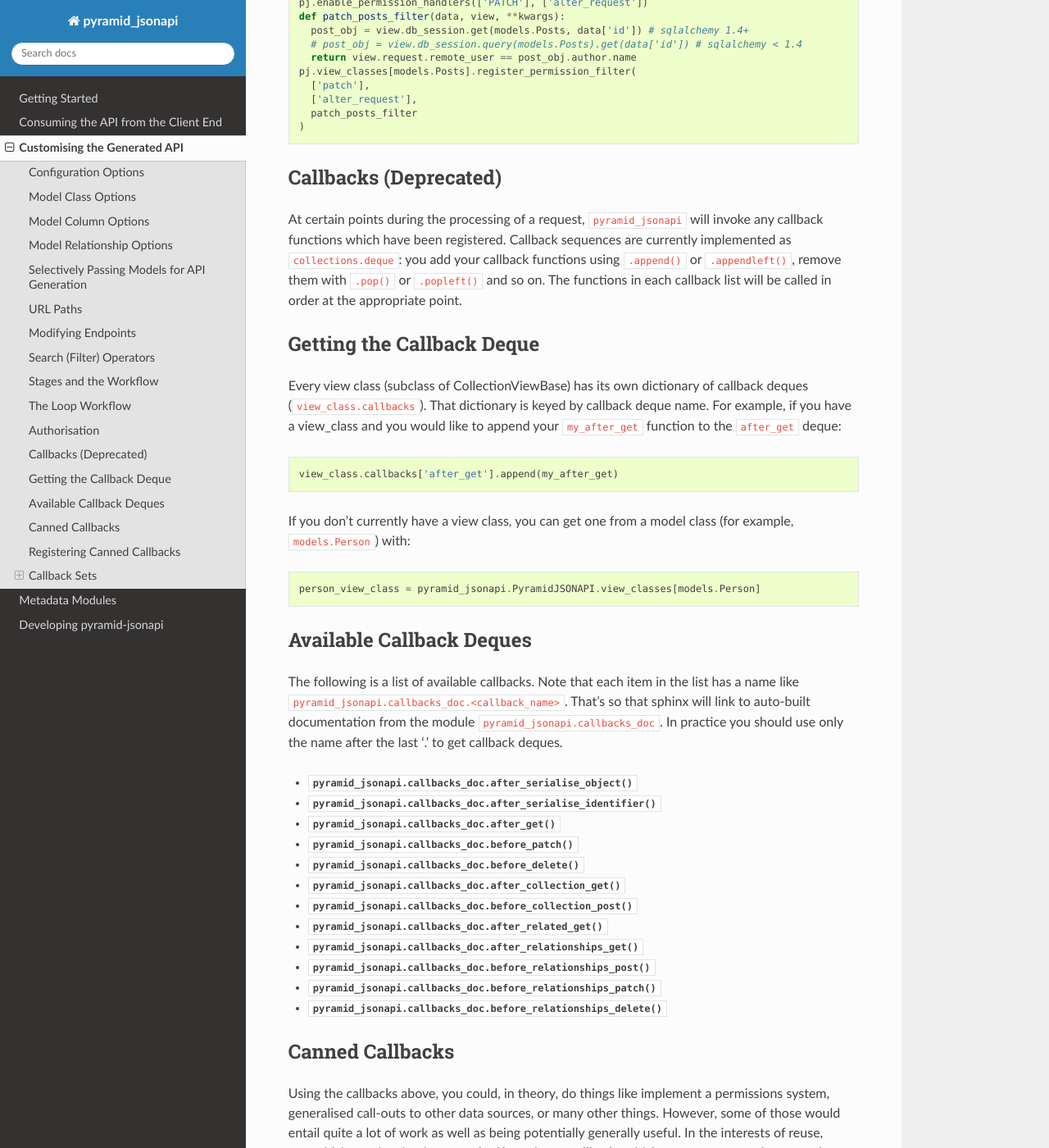
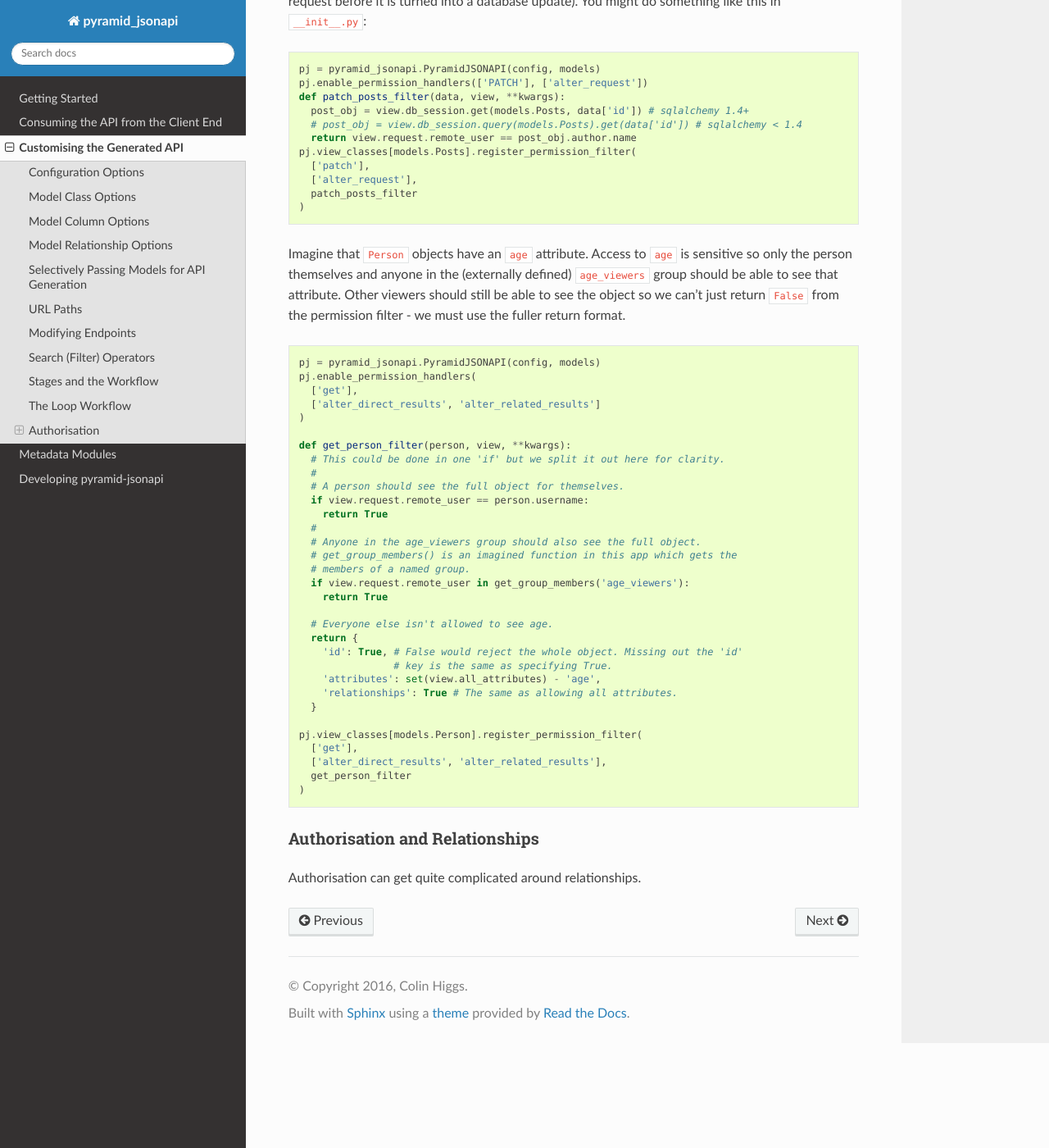
Before and after one commit to colinhiggs/pyramid-jsonapi, a Sphinx documentation site: the page built from docs/source/customisation.rst, in a window 1280 px wide and 1400 px high, scrolled down 8121 px. Shown: the whole window at 82% size. Built offline with Sphinx 7.4.7 and the Read the Docs theme 2.0.0, drawn with Linux system fonts in a browser that asks for light colours; pages that are not in the unit, such as notebooks, are missing from menus; some of the changed text lies outside the part shown.

Commit message:
update authorisation documentation

```diff
--- a/docs/source/customisation.rst
+++ b/docs/source/customisation.rst
@@ -294,12 +294,16 @@ The stages are run in the following order:
 The Loop Workflow
 -----------------
 
-The default workflow is the ``loop`` workflow. It defines the following stages:
+The default workflow is the ``loop`` workflow. It defines the following stages
+for ``GET`` related view methods:
 
-* ``alter_direct_results``. Alter a :class:`workflow.Results` object containing
-  database results from a query of the requested collection.
-* ``alter_related_results``. Alter a :class:`workflow.Results` object containing
-  database results from a query of a related collection.
+* ``alter_result``. Alter a :class:`workflow.ResultObject` object containing
+  a database result from a query of the requested collection. This might also
+  involve rejecting the whole object (for example, for authorisation purposes).
+* ``alter_related_result``. Alter a :class:`workflow.ResultObject` object
+  containing a database result from a query of a related collection.
+* ``alter_results``. Alter a :class:`workflow.Results` object containing the
+  full set of results processed so far.
 
 Authorisation
 -------------
@@ -402,119 +406,48 @@ database update). You might do something like this in ``__init__.py``:
     patch_posts_filter
   )
 
-Callbacks (Deprecated)
-----------------------
-
-At certain points during the processing of a request, ``pyramid_jsonapi`` will
-invoke any callback functions which have been registered. Callback sequences are
-currently implemented as ``collections.deque``: you add your callback functions
-using ``.append()`` or ``.appendleft()``, remove them with ``.pop()`` or
-``.popleft()`` and so on. The functions in each callback list will be called in
-order at the appropriate point.
-
-Getting the Callback Deque
---------------------------
-
-Every view class (subclass of CollectionViewBase) has its own dictionary of
-callback deques (``view_class.callbacks``). That dictionary is keyed by callback
-deque name. For example, if you have a view_class and you would like to append
-your ``my_after_get`` function to the ``after_get`` deque:
+Imagine that ``Person`` objects have an ``age`` attribute. Access to ``age`` is
+sensitive so only the person themselves and anyone in the (externally defined)
+``age_viewers`` group should be able to see that attribute. Other viewers should
+still be able to see the object so we can't just return ``False`` from the
+permission filter - we must use the fuller return format.
 
 .. code-block:: python
 
-  view_class.callbacks['after_get'].append(my_after_get)
-
-If you don't currently have a view class, you can get one from a model class
-(for example, ``models.Person``) with:
-
-.. code-block:: python
-
-  person_view_class = pyramid_jsonapi.PyramidJSONAPI.view_classes[models.Person]
-
-Available Callback Deques
--------------------------
-
-The following is a list of available callbacks. Note that each item in the list
-has a name like ``pyramid_jsonapi.callbacks_doc.<callback_name>``. That's so
-that sphinx will link to auto-built documentation from the module
-``pyramid_jsonapi.callbacks_doc``. In practice you should use only the name
-after the last '.' to get callback deques.
-
-* :func:`pyramid_jsonapi.callbacks_doc.after_serialise_object`
-
-* :func:`pyramid_jsonapi.callbacks_doc.after_serialise_identifier`
-
-* :func:`pyramid_jsonapi.callbacks_doc.after_get`
-
-* :func:`pyramid_jsonapi.callbacks_doc.before_patch`
-
-* :func:`pyramid_jsonapi.callbacks_doc.before_delete`
-
-* :func:`pyramid_jsonapi.callbacks_doc.after_collection_get`
-
-* :func:`pyramid_jsonapi.callbacks_doc.before_collection_post`
-
-* :func:`pyramid_jsonapi.callbacks_doc.after_related_get`
-
-* :func:`pyramid_jsonapi.callbacks_doc.after_relationships_get`
-
-* :func:`pyramid_jsonapi.callbacks_doc.before_relationships_post`
-
-* :func:`pyramid_jsonapi.callbacks_doc.before_relationships_patch`
-
-* :func:`pyramid_jsonapi.callbacks_doc.before_relationships_delete`
-
-
-Canned Callbacks
-----------------
-
-Using the callbacks above, you could, in theory, do things like implement a
-permissions system, generalised call-outs to other data sources, or many other
-things. However, some of those would entail quite a lot of work as well as being
-potentially generally useful. In the interests of reuse, pyramid_jsonapi
-maintains sets of self consistent callbacks which cooperate towards one goal.
-
-So far there is only one such set: ``access_control_serialised_objects``. This
-set of callbacks implements an access control system based on the inspection of
-serialised (as dictionaries) objects before POST, PATCH and DELETE operations
-and after serialisation and GET operations.
-
-Registering Canned Callbacks
-----------------------------
-
-Given a callback set name, you can register callback sets on each view class:
-
-.. code-block:: python
-
-  view_class.append_callback_set('access_control_serialised_objects')
-
-or on all view classes:
-
-.. code-block:: python
-
-  pyramid_jsonapi.PyramidJSONAPI.append_callback_set_to_all_views(
-    'access_control_serialised_objects'
+  pj = pyramid_jsonapi.PyramidJSONAPI(config, models)
+  pj.enable_permission_handlers(
+    ['get'],
+    ['alter_direct_results', 'alter_related_results']
   )
 
-Callback Sets
--------------
+  def get_person_filter(person, view, **kwargs):
+    # This could be done in one 'if' but we split it out here for clarity.
+    #
+    # A person should see the full object for themselves.
+    if view.request.remote_user == person.username:
+      return True
+    #
+    # Anyone in the age_viewers group should also see the full object.
+    # get_group_members() is an imagined function in this app which gets the
+    # members of a named group.
+    if view.request.remote_user in get_group_members('age_viewers'):
+      return True
 
-``access_control_serialised_objects``
-~~~~~~~~~~~~~~~~~~~~~~~~~~~~~~~~~~~~~
+    # Everyone else isn't allowed to see age.
+    return {
+      'id': True, # False would reject the whole object. Missing out the 'id'
+                  # key is the same as specifying True.
+      'attributes': set(view.all_attributes) - 'age',
+      'relationships': True # The same as allowing all attributes.
+    }
 
-These callbacks will allow, deny, or manipulate the results of actions
-dependent upon the return values of two methods of the calling view class:
-:func:`pyramid_jsonapi.CollectionViewBase.allowed_object` and
-:func:`pyramid_jsonapi.CollectionViewBase.allowed_fields`.
+  pj.view_classes[models.Person].register_permission_filter(
+    ['get'],
+    ['alter_direct_results', 'alter_related_results'],
+    get_person_filter
+  )
 
-The default implementations allow everything. To do anything else, you need to
-replace those methods with your own implementations.
+Authorisation and Relationships
+^^^^^^^^^^^^^^^^^^^^^^^^^^^^^^^
 
-* :func:`pyramid_jsonapi.CollectionViewBase.allowed_object` will be given two
-  arguments: an instance of a view class, and the serialised object (so far). It
-  should return ``True`` if the operation (available from view.request) is
-  allowed on the object, or ``False`` if not.
-
-* :func:`pyramid_jsonapi.CollectionViewBase.allowed_fields` will be given one
-  argument: an instance of a view class. It should return the set of fields
-  (attributes and relationships) on which the current operation is allowed.
+Authorisation can get quite complicated around relationships.
```
Also changed, not shown: other parts of docs/source/customisation.rst (+6 -6 lines).
